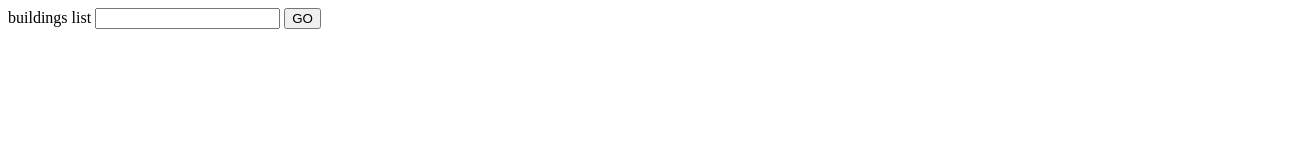
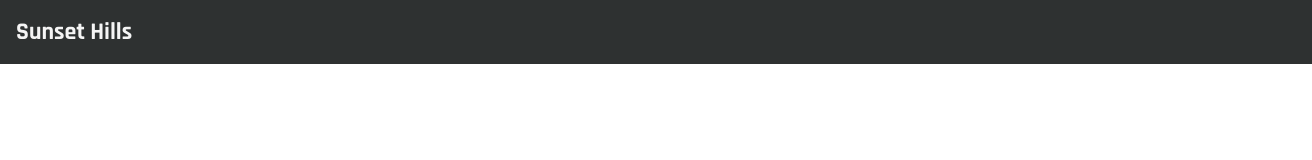
Before and after one commit to efeliz/SunsetHills, a plain HTML site: page index.html in a window 1280 px wide. Shown: the whole page, 1312 px wide, since content can reach past the window. Drawn offline with Linux system fonts and the light colour scheme.

Commit message:
Added basic css file & created navbar.

```diff
--- a/index.html
+++ b/index.html
@@ -4,11 +4,12 @@
         <meta charset="UTF-8">
         <meta name="viewport" content="width=device-width, initial-scale=1.0">
         <title>Sunset Hills</title>
+        <link rel="stylesheet" type="text/css" href="styles/main.css">
     </head>
     <body>
-        <label for="buildingsListField">buildings list</label>
-        <input id="buildingsListField" type="text"/>
-        <button id="actionBtn" onclick="startProcess()">GO</button>
+        <div id="navbar">
+            <h2 id="navTitle">Sunset Hills</h2>
+        </div>
 
         <script src="scripts/buildingLogic.js"></script>
     </body>
--- /dev/null
+++ b/styles/main.css
@@ -0,0 +1,31 @@
+@import url('https://fonts.googleapis.com/css2?family=Rajdhani:wght@300;400;500;600;700&display=swap');
+
+:root {
+    /* GLOBAL CSS PROPS */
+
+    --navbar-color: #2e3131;
+}
+
+html, body {
+    margin: 0;
+    padding: 0;
+
+    font-family: "Rajdhani", sans-serif;
+}
+
+#navbar {
+    background-color: var(--navbar-color);
+    width: 100%;
+    height: 3rem;
+    padding: 0.5rem 1rem;
+}
+
+#navbar #navTitle {
+    color: whitesmoke;
+
+    margin: 0;
+    position: relative;
+    top: 50%;
+    transform: translateY(-50%);
+
+}
```
